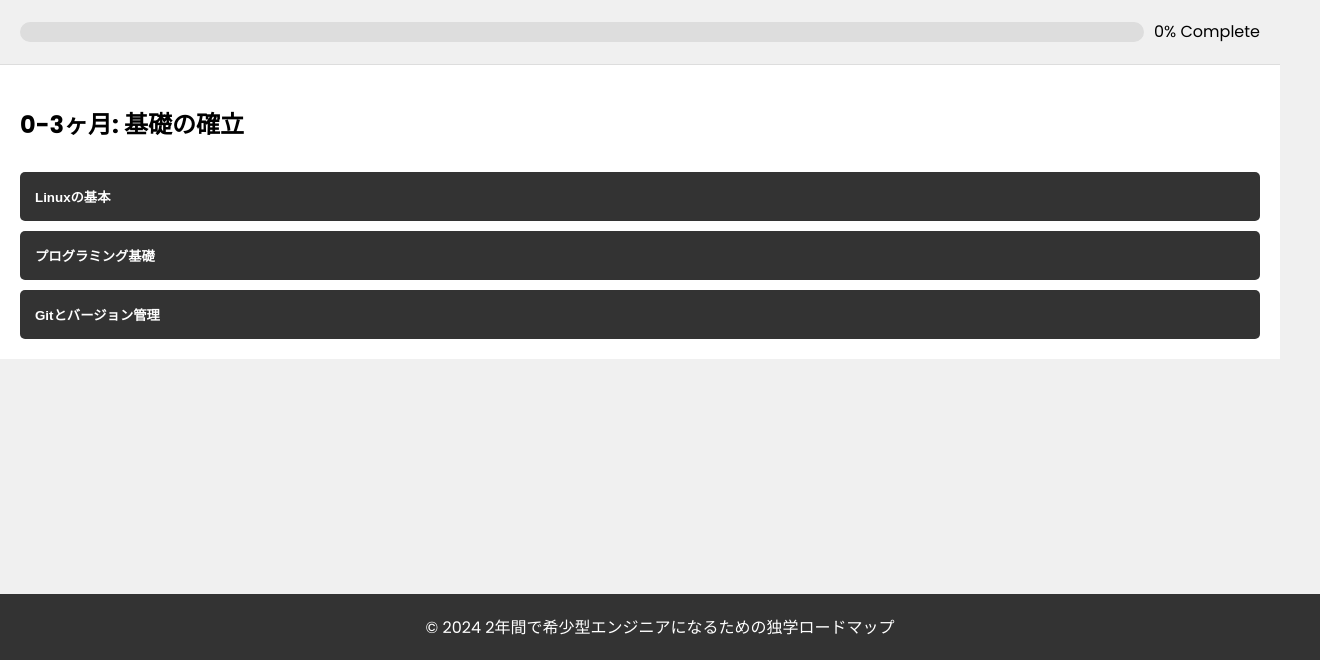
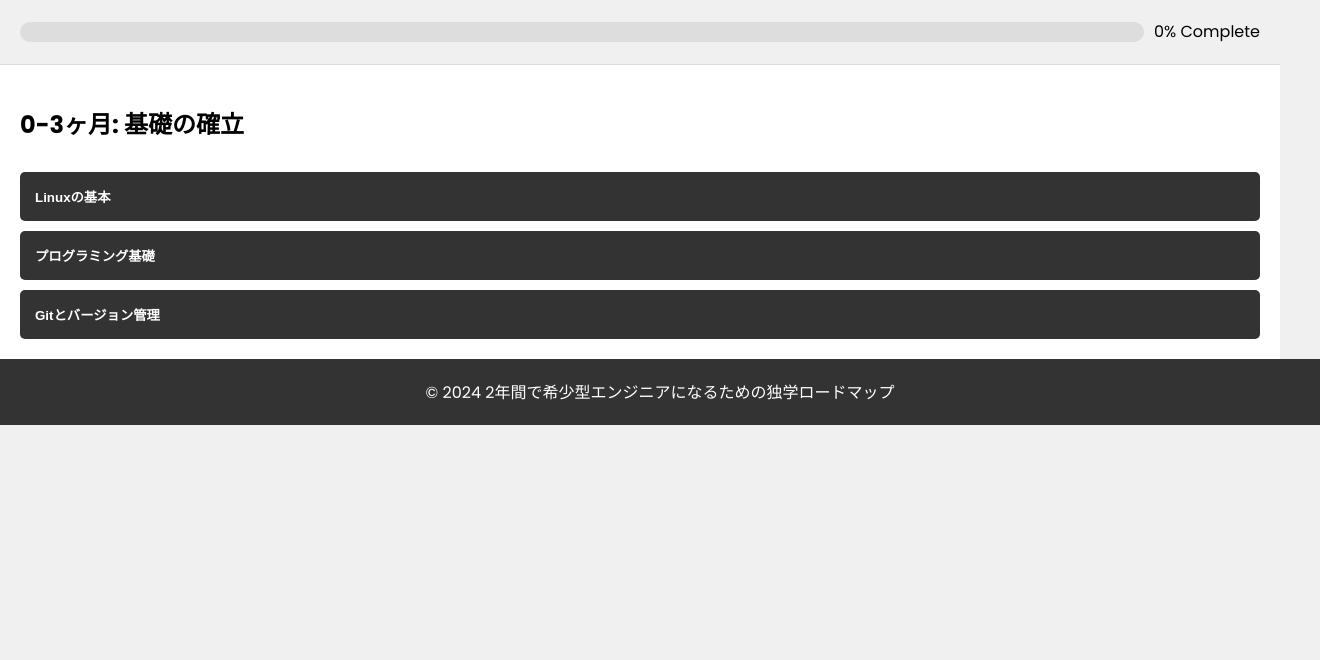
Before and after one commit to Daito369/Roadmap, a plain HTML site: page index.html in a window 1280 px wide. Shown: the part 140-800 px from the top of the page, 1320 px wide, since content can reach past the window. Drawn offline with Linux system fonts and the light colour scheme.

Commit message:
Update style.css

```diff
--- a/style.css
+++ b/style.css
@@ -13,7 +13,6 @@
     --acc-dark: #8200ff;
 }
 
-
 body {
     font-family: var(--font-family);
     margin: 0;
@@ -21,9 +20,8 @@
     background-color: var(--bg-light);
     color: var(--text-dark);
     transition: background-color 0.3s, color 0.3s;
+    padding-bottom: 60px; /* フッターの高さに合わせて調整 */
 }
-
-
 
 .header {
     background: linear-gradient(135deg, var(--accent-color), var(--bg-dark));
@@ -33,18 +31,12 @@
     font-size: 2em;
 }
 
-
-
-
-
-
 .tabs {
     display: flex;
     overflow-x: auto;
     background-color: var(--bg-dark);
     border-bottom: 2px solid #444;
 }
-
 
 .tab {
     padding: 14px 20px;
@@ -184,7 +176,7 @@
     color: var(--text-light);
     text-align: center;
     padding: 20px;
-            position: fixed;
+    position: relative; /* fixedからrelativeに変更 */
     width: 100%;
     bottom: 0;
     left: 0;
```
Lines whose indentation alone changed are shown as unchanged.
